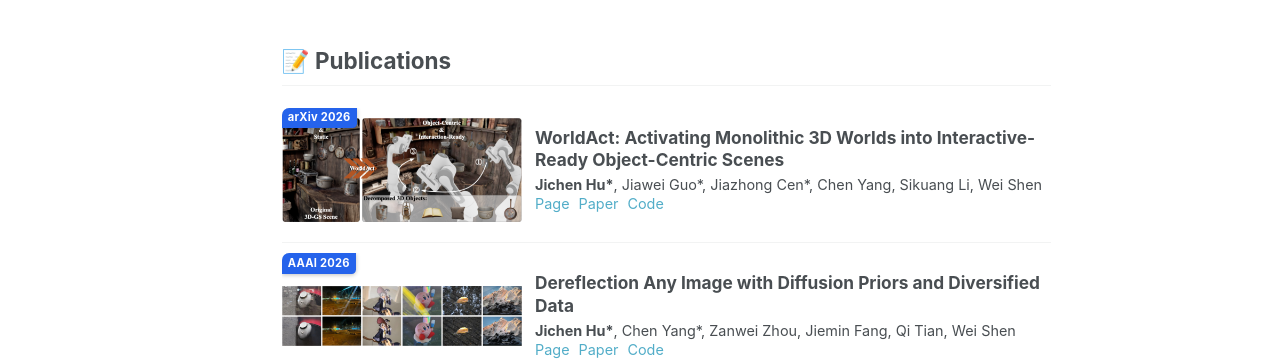
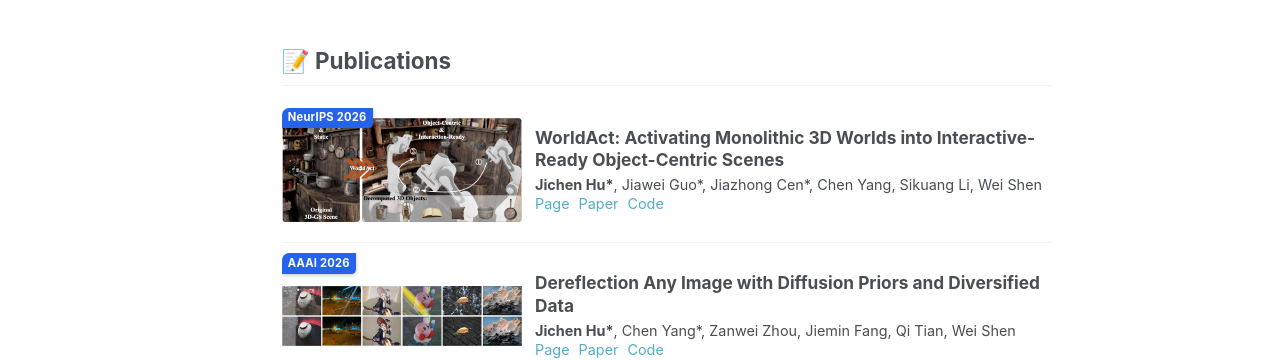
Before and after one commit to Abuuu122/Abuuu122.github.io, a Jekyll site: the page built from _pages/about.md, in a window 1280 px wide and 1174 px high. Shown: the part 612-972 px from the top of the window. Built offline with Jekyll 4.4.1, drawn with Linux system fonts in a browser that asks for light colours; a style sheet for code colours, icons or effects is not loaded.

Commit message:
update homepage

```diff
--- a/_pages/about.md
+++ b/_pages/about.md
@@ -25,7 +25,7 @@
 <article class="publication-card">
   <div class="publication-card__media">
     <img src="/images/publications/worldact.png" alt="WorldAct project overview" loading="lazy">
-    <span class="publication-card__venue">arXiv 2026</span>
+    <span class="publication-card__venue">NeurIPS 2026</span>
   </div>
   <div class="publication-card__content">
     <h3><a href="https://arxiv.org/abs/2605.15843" target="_blank" rel="noopener">WorldAct: Activating Monolithic 3D Worlds into Interactive-Ready Object-Centric Scenes</a></h3>
```
